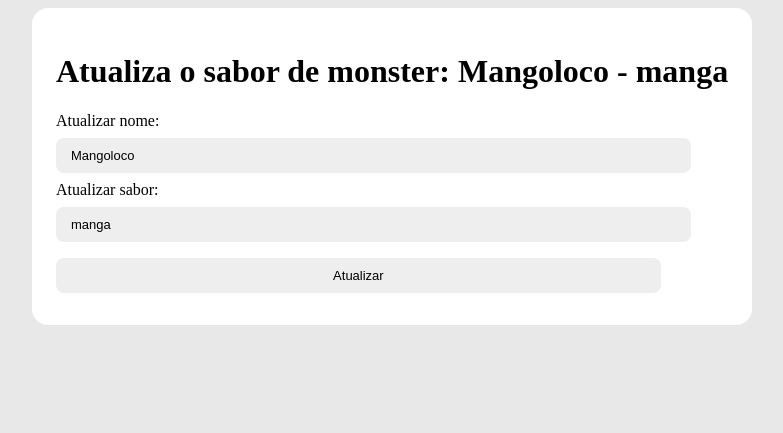
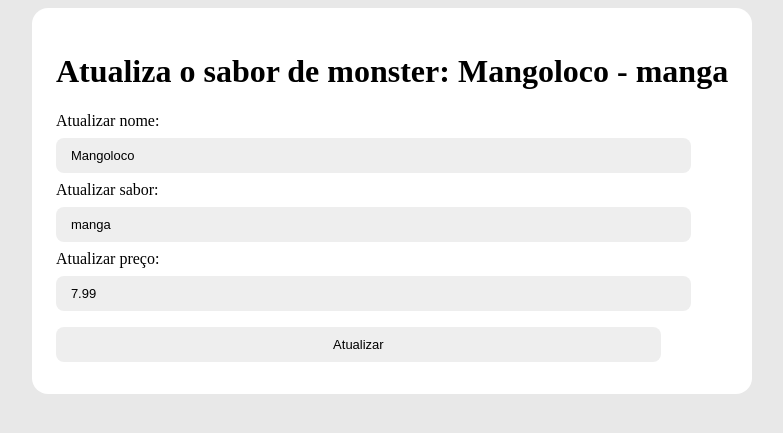
Before and after one commit to Y4nnLS/Projeto-CRUD-com-Flask--SQLite-e-SQLAlchemy, a Flask app: page /atualizar/1 in a window 1280 px wide. Shown: the top 433 px of the page, without its empty margins (248-1031 px from the left). Run offline with Flask 3, Linux system fonts and the light colour scheme.

Commit message:
Atualização

```diff
--- a/Projeto CRUD com Flask, SQLite e SQLAlchemy/app.py
+++ b/Projeto CRUD com Flask, SQLite e SQLAlchemy/app.py
@@ -63,9 +63,11 @@
     if request.method == 'POST':
         novo_sabor = request.form['novo_sabor']
         novo_nome = request.form['novo_nome']
+        novo_preco = request.form['novo_preco']
         energetico  = Energetico.query.get(id)
         energetico.sabor = novo_sabor
         energetico.nome = novo_nome
+        energetico.preco = novo_preco
         db.session.commit()
         return redirect(url_for('index'))
     else:
--- a/Projeto CRUD com Flask, SQLite e SQLAlchemy/templates/atualiza.html
+++ b/Projeto CRUD com Flask, SQLite e SQLAlchemy/templates/atualiza.html
@@ -18,6 +18,8 @@
                 <input type="text" name="novo_nome" value="{{ energetico.nome }}"><br>
                 <label for="novo_sabor">Atualizar sabor:</label>
                 <input type="text" name="novo_sabor" value="{{ energetico.sabor }}"><br>
+                <label for="novo_preco">Atualizar preço:</label>
+                <input type="text" name="novo_preco" value="{{ energetico.preco }}"><br>
                 <input type="submit" value="Atualizar">
             </form>
         </div>
```
Also changed, not shown: Projeto CRUD com Flask, SQLite e SQLAlchemy/exemplo.db.
